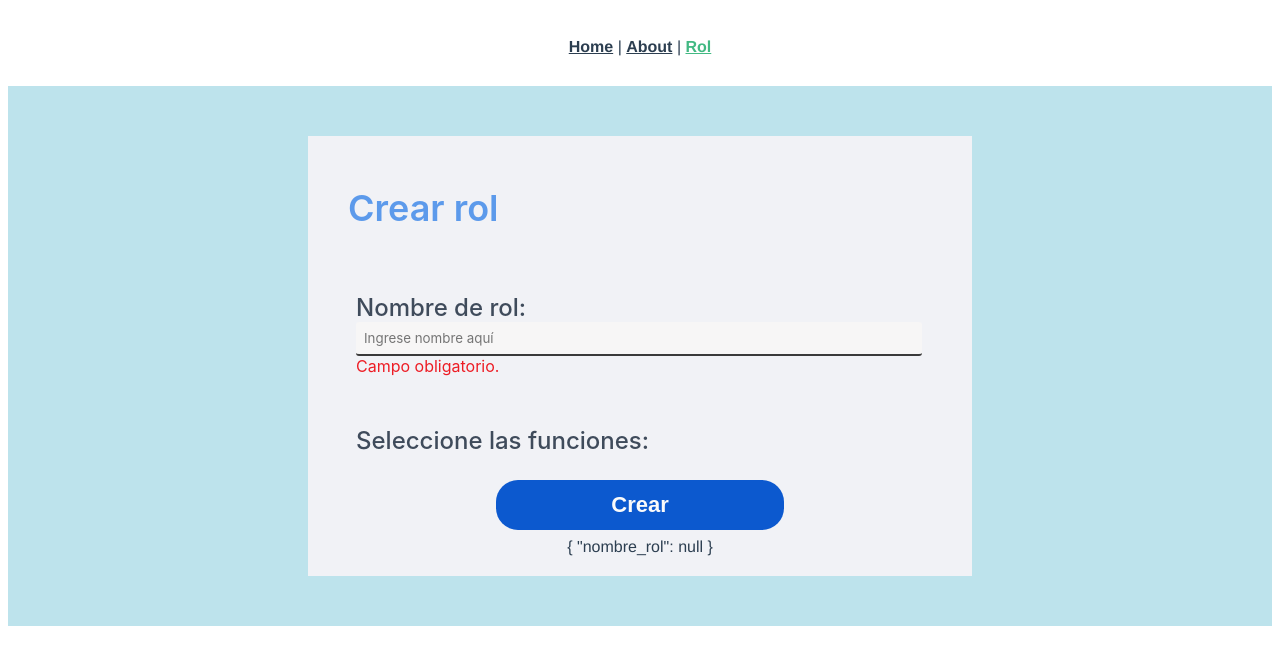
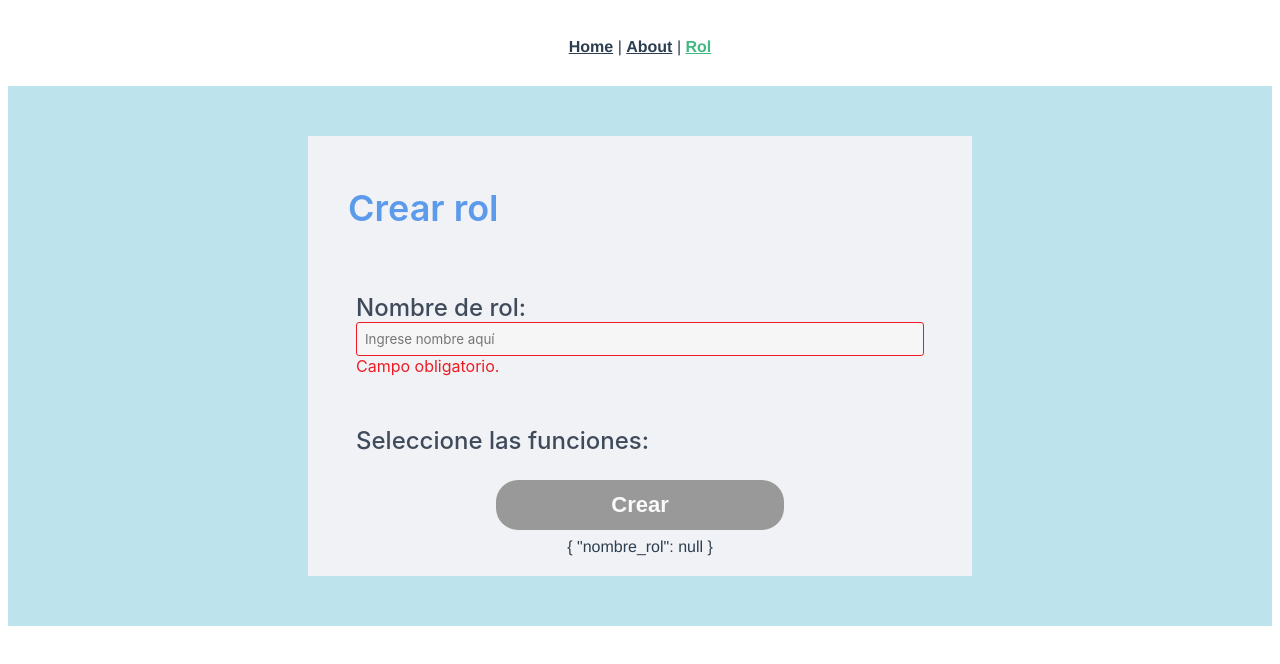
Before and after one commit to BritanyTorrico/front-cotizaciones, a Vue app: page /crear_rol in a window 1280 px wide. Shown: the top 664 px of the page. Built offline with nearby package versions, Linux system fonts and the light colour scheme.

Commit message:
restricciones v2

```diff
--- a/src/components/rol/CrearRol.vue
+++ b/src/components/rol/CrearRol.vue
@@ -28,7 +28,6 @@
      <div class="form_section">
         <label>
           <div class="form_name">Seleccione las funciones:</div>
-
 
         </label>
      </div>
@@ -64,6 +63,7 @@ export default {
        },
      };
    },
+
    validations:{
      dato:{
        nombre_rol:{
@@ -92,7 +92,7 @@ export default {
      },
      async sendData(){
        try{
-         await this.$http.post("roles",{
+         await this.$http.post("rolePerFunctions",{
            nombre_rol: this.dato.nombre_rol,
          });
        }catch (error){
@@ -120,19 +120,61 @@ export default {
     font-weight: 600;
     font-family: -apple-system, BlinkMacSystemFont, 'Segoe UI', Roboto, Oxygen, Ubuntu, Cantarell, 'Open Sans', 'Helvetica Neue', sans-serif;
 }
-.form_section{
-      padding:25px 0px 25px 0px;
-}
+
 .form_crear{
     padding:8px;
     text-align: left;
 }
+
+.crear_rol textarea {
+    resize: none;
+    word-wrap:break-word;
+    overflow-y:auto;
+}
+
+.form_check{
+  display: flex;
+  flex-direction: column;
+  align-items: left;
+
+  width: 100%;
+}
+
+.crear_rol input,
+.crear_rol textarea {
+    background-color: #F7F6F6;
+    border-style: none none solid none;
+    border: 0px 0px 5px 0px;
+    border-color: #3a3a3a;
+    border-radius: 3px;
+    padding: 8px;
+    width: 550px;
+    font-family: -apple-system, BlinkMacSystemFont, 'Segoe UI', Roboto, Oxygen, Ubuntu, Cantarell, 'Open Sans', 'Helvetica Neue', sans-serif;
+}
+
+.crear_rol input ::placeholder,
+.crear_rol textarea ::placeholder{
+    color:#999999;
+    font-size: 20px;
+    font-family: -apple-system, BlinkMacSystemFont, 'Segoe UI', Roboto, Oxygen, Ubuntu, Cantarell, 'Open Sans', 'Helvetica Neue', sans-serif;
+}
+
 .form_name{
     color:#3f4b5b;
     font-size:24px;
     font-weight: 500;
     font-family: -apple-system, BlinkMacSystemFont, 'Segoe UI', Roboto, Oxygen, Ubuntu, Cantarell, 'Open Sans', 'Helvetica Neue', sans-serif;
 }
+
+.form_section{
+      padding:25px 0px 25px 0px;
+}
+
+.form_check-error {
+    color: #ed1c24;
+    font-family: -apple-system, BlinkMacSystemFont, 'Segoe UI', Roboto, Oxygen, Ubuntu, Cantarell, 'Open Sans', 'Helvetica Neue', sans-serif;
+}
+
 .form_button {
   margin: auto;
   display: block;
@@ -144,32 +186,18 @@ export default {
   font-weight: bold;
   border: 0px;
 }
-.crear_rol input,
-.crear_rol textarea {
-    background-color: #F7F6F6;
-    border-style: none none solid none;
-    border: 0px 0px 5px 0px;
-    border-color: #3a3a3a;
-    border-radius: 3px;
-    padding: 8px;
-    width: 550px;
-    font-family: -apple-system, BlinkMacSystemFont, 'Segoe UI', Roboto, Oxygen, Ubuntu, Cantarell, 'Open Sans', 'Helvetica Neue', sans-serif;
+
+.form_check-input {
+    border-bottom: 1px;
+    border-bottom-color: #999999;
 }
-.crear_rol input ::placeholder,
-.crear_rol textarea ::placeholder{
-    color:#999999;
-    font-size: 20px;
-    font-family: -apple-system, BlinkMacSystemFont, 'Segoe UI', Roboto, Oxygen, Ubuntu, Cantarell, 'Open Sans', 'Helvetica Neue', sans-serif;
+
+.form_check-input-error {
+  border: 1px solid #ed1c24 !important;
 }
-.form_check{
-  display: flex;
-  flex-direction: column;
-  align-items: left;
 
-  width: 100%;
-}
-.form_check-error {
-    color: #ed1c24;
-    font-family: -apple-system, BlinkMacSystemFont, 'Segoe UI', Roboto, Oxygen, Ubuntu, Cantarell, 'Open Sans', 'Helvetica Neue', sans-serif;
+.button-disabled {
+    background:#999999;
+    border: 0px;
 }
 </style>
```
